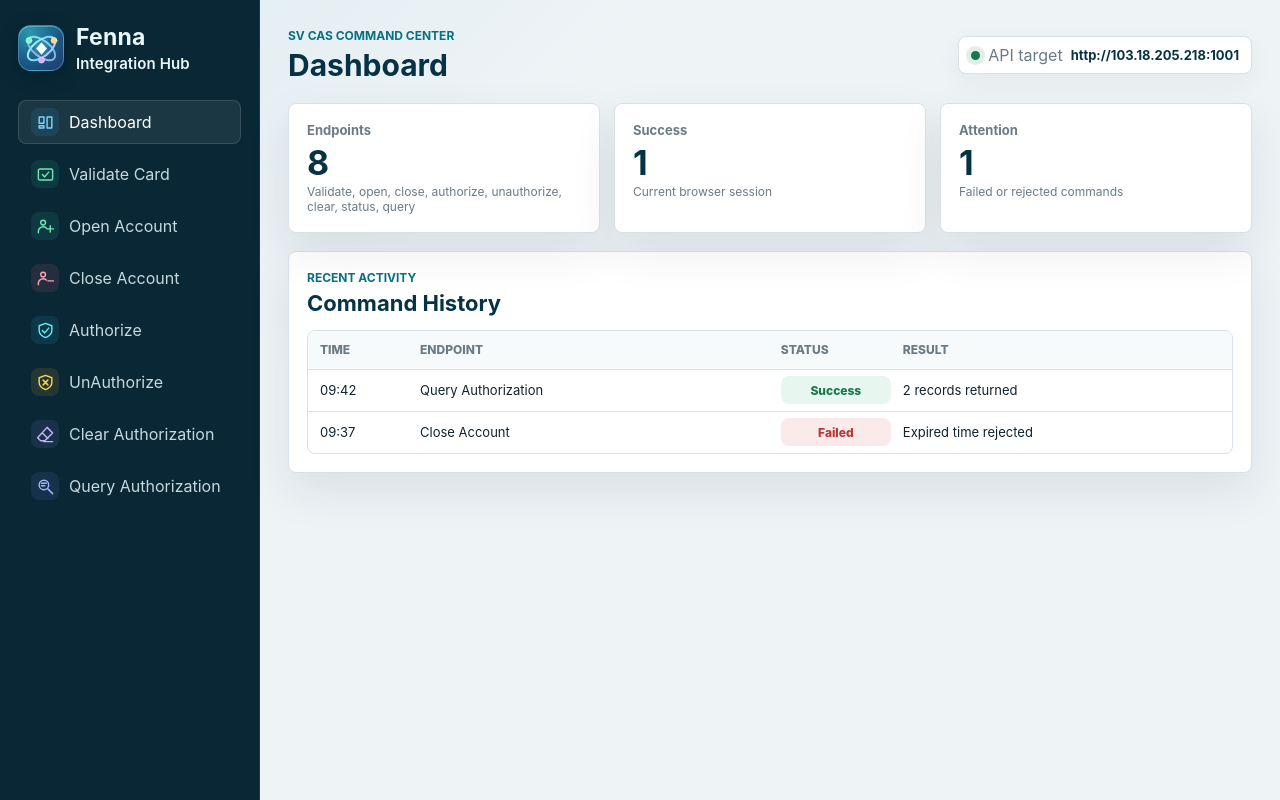
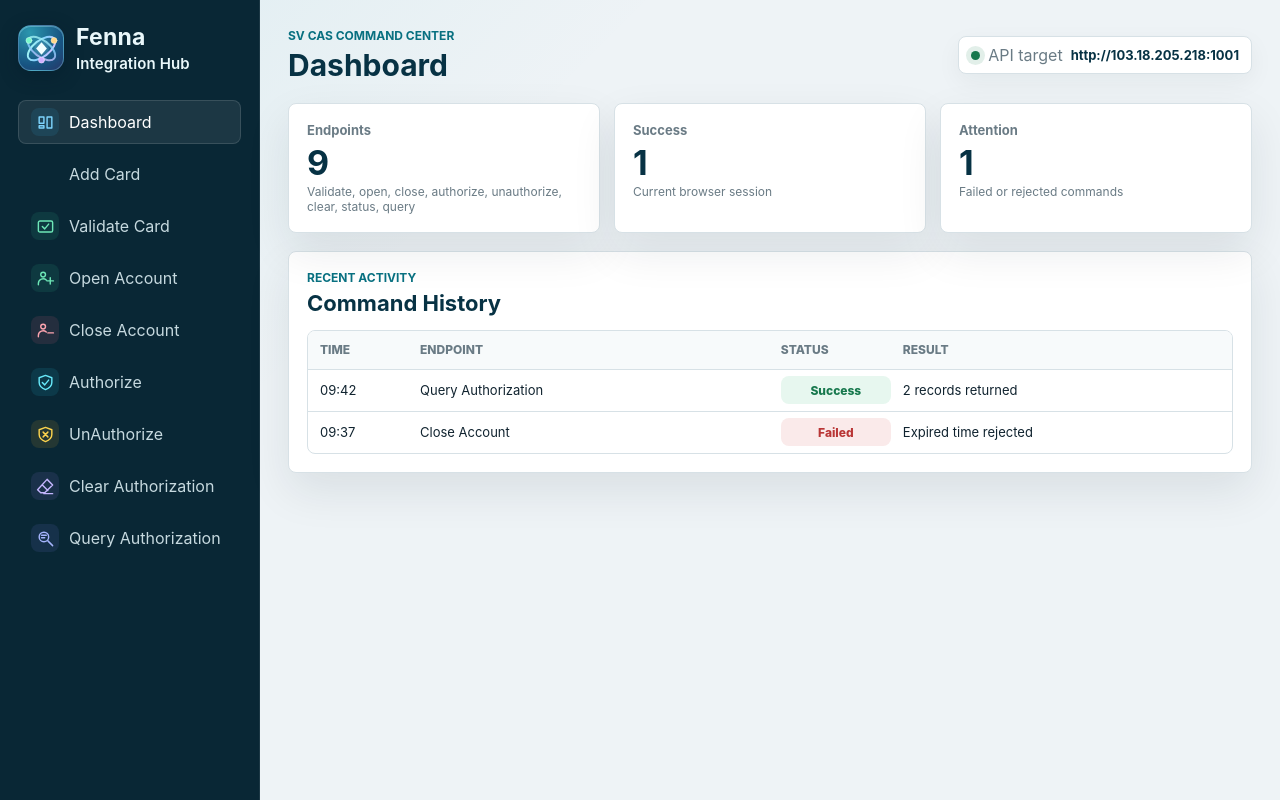
Before and after one commit to notun007/Stb.Web, an Angular app: page / in a window 1280 px wide. Built offline with nearby package versions, Linux system fonts and the light colour scheme.

Commit message:
addcard api added

```diff
--- a/src/app/app.ts
+++ b/src/app/app.ts
@@ -7,6 +7,7 @@ import { environment } from '../environments/environment';
 
 type EndpointKey =
   | 'OpenAccount'
+  | 'AddCard'
   | 'CloseAccount'
   | 'Authorize'
   | 'UnAuthorize'
@@ -61,6 +62,17 @@ export class App {
   ];
 
   protected readonly endpoints: EndpointDefinition[] = [
+    {
+      key: 'AddCard',
+      label: 'Add Card',
+      description: 'Clear authorizations, then open the account regardless of the clear result.',
+      method: 'POST',
+      path: '/AddCard',
+      fields: [
+        this.cardIdField(),
+        { name: 'chipId', label: 'Chip ID', placeholder: '16 hexadecimal characters' }
+      ]
+    },
     {
       key: 'ValidateCard',
       label: 'Validate Card',
@@ -263,7 +275,7 @@ export class App {
     if (this.selectedKey() === 'Dashboard') return;
     const endpoint = this.selectedEndpoint();
     const payload = this.buildPayload(endpoint);
-    if (endpoint.key === 'ValidateCard' &&
+    if ((endpoint.key === 'ValidateCard' || endpoint.key === 'AddCard') &&
         (!String(payload['cardId']).trim() || !/^[0-9a-fA-F]{16}$/.test(String(payload['chipId'])))) {
       this.response.set(null);
       this.error.set('Card ID and Chip ID are required. Chip ID must contain exactly 16 hexadecimal characters.');
@@ -278,7 +290,7 @@ export class App {
       next: (result: unknown) => {
         this.loading.set(false);
         this.response.set(result);
-        if ((endpoint.key === 'ValidateCard' || (this.isRecord(result) && result['success'] === true)) &&
+        if ((endpoint.key === 'ValidateCard' || endpoint.key === 'AddCard' || (this.isRecord(result) && result['success'] === true)) &&
             String(payload['cardId']).trim() === this.form()['cardId'].trim()) {
           this.historyRefresh.update(value => value + 1);
         }
@@ -288,7 +300,7 @@ export class App {
         this.loading.set(false);
         const message = this.extractErrorMessage(failure);
         this.error.set(message);
-        if (endpoint.key === 'ValidateCard' && String(payload['cardId']).trim() === this.form()['cardId'].trim()) {
+        if ((endpoint.key === 'ValidateCard' || endpoint.key === 'AddCard') && String(payload['cardId']).trim() === this.form()['cardId'].trim()) {
           this.historyRefresh.update(value => value + 1);
         }
         this.pushActivity(endpoint.label, 'Error', message);
```
